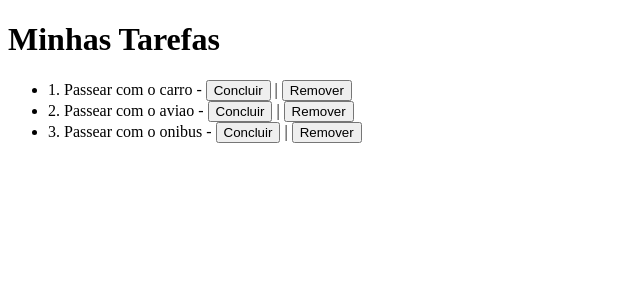
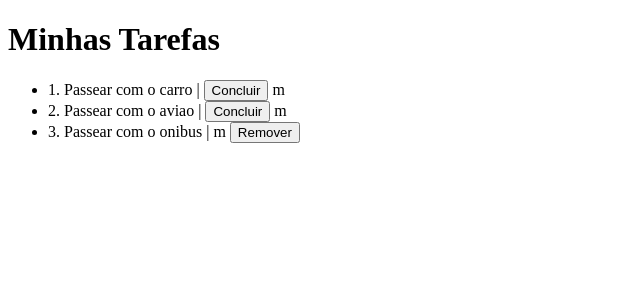
Before and after one commit to jamessonsena/AngularJSBasic, an Angular app in the folder AngularJSBasic/: page / in a window 1280 px wide. Shown: the top 300 px of the page, without its empty margins (0-640 px from the left). Built offline with nearby package versions, Linux system fonts and the light colour scheme.

Commit message:
Trabalhando com ngIf

```diff
--- a/AngularJSBasic/src/app/app.component.html
+++ b/AngularJSBasic/src/app/app.component.html
@@ -1,7 +1,8 @@
 <h1>{{title}}</h1>
 <ul>
   <li *ngFor="let todo of todos">
-    {{todo.id}}. {{todo.mensagem}} -
-    <button>Concluir</button> | <button>Remover</button>
+    {{todo.id}}. {{todo.mensagem}} |
+    <button *ngIf="!todo.done">Concluir</button> m
+    <button *ngIf="todo.done">Remover</button>
   </li>
 </ul>
--- a/AngularJSBasic/src/main.ts
+++ b/AngularJSBasic/src/main.ts
@@ -8,6 +8,5 @@ if (environment.production) {
   enableProdMode();
 }
 
-platformBrowserDynamic()
-  .bootstrapModule(AppModule)
+platformBrowserDynamic().bootstrapModule(AppModule)
   .catch(err => console.error(err));
```
